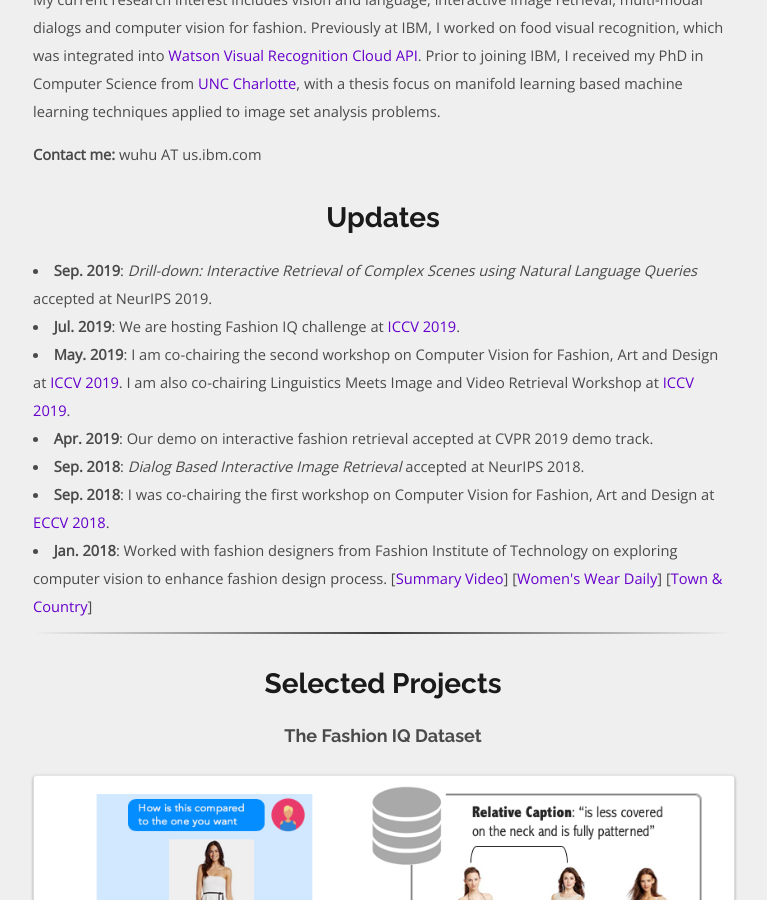
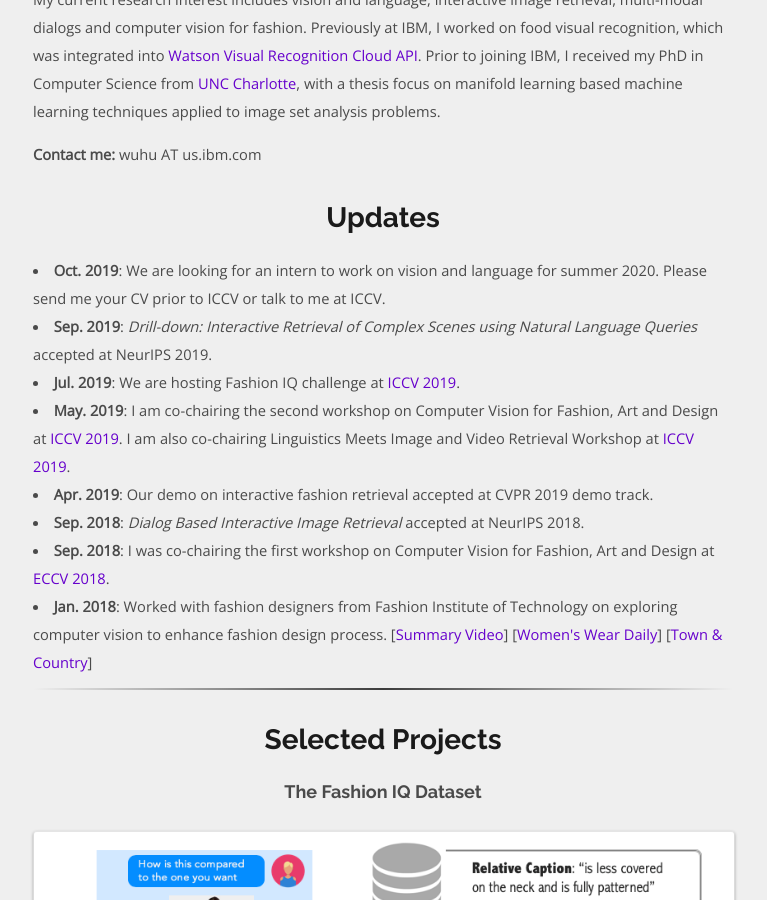
Before and after one commit to spacew/spacew.github.io, a Jekyll site: the page built from index.html, in a window 1280 px wide and 900 px high, scrolled down 644 px. Shown: the whole window, without its empty margins (257-1024 px from the left). Built offline with Jekyll 4.4.1, drawn with Linux system fonts in a browser that asks for light colours; the list of posts is cut into pages by our own code.

Commit message:
Update index.html

```diff
--- a/index.html
+++ b/index.html
@@ -25,6 +25,10 @@ title: Home
     <article>
         <h1 class="top-text">Updates</h1>
          <ul>
+             <li>
+              <b>Oct. 2019</b>: We are looking for an intern to work on vision and language for summer 2020.
+                 Please send me your CV prior to ICCV or talk to me at ICCV.
+              </li>
              <li>
               <b>Sep. 2019</b>: <em>Drill-down: Interactive Retrieval of Complex Scenes using Natural Language Queries</em> accepted at NeurIPS 2019.
               </li>
```
